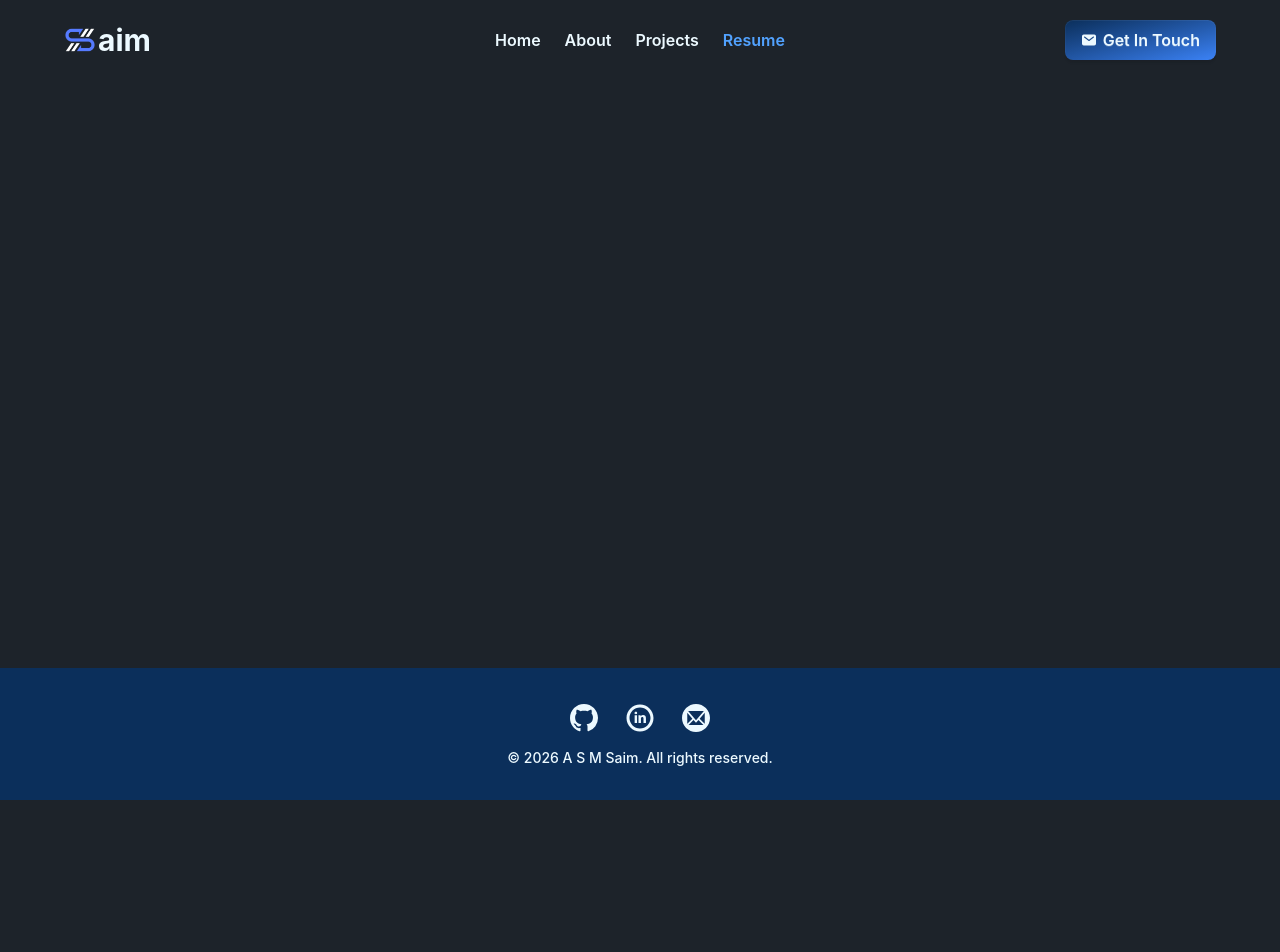
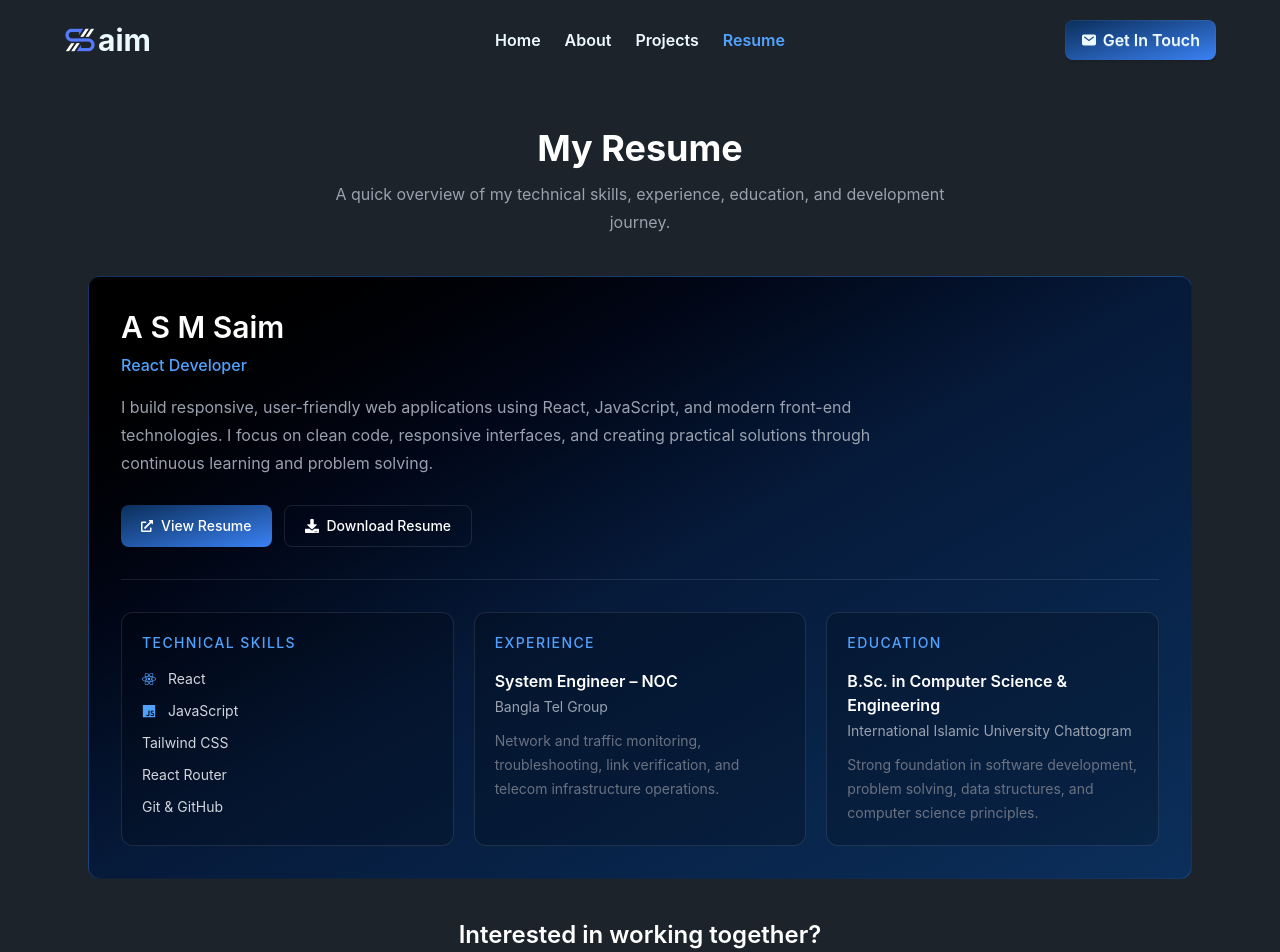
Before and after one commit to asm-saim/portfolio, a React (Vite) app: page /resume in a window 1280 px wide. Shown: the top 952 px of the page. Before the commit the page ends 800 px from the top, so only its background shows below. Built offline with nearby package versions, Linux system fonts and the light colour scheme.

Commit message:
resume section implemented

```diff
--- a/src/components/States/States.jsx
+++ b/src/components/States/States.jsx
@@ -13,7 +13,7 @@ const Stats = () => {
       description: "Tools and technologies",
     },
     {
-      value: "120+",
+      value: "80+",
       title: "GitHub Repos",
       description: "Repositories",
     },
--- a/src/pages/Resume/Resume.jsx
+++ b/src/pages/Resume/Resume.jsx
@@ -1,17 +1,180 @@
 import React from "react";
 import PageMeta from "../../components/PageMeta/PageMeta";
+import {
+  FaDownload,
+  FaExternalLinkAlt,
+  FaReact,
+  FaJs,
+  FaGithub,
+} from "react-icons/fa";
 
 const Resume = () => {
   return (
     <>
-      <>
-        <PageMeta
-          title="Resume | A S M Saim"
-          description="View the resume of A S M Saim, a React Developer with a background in Computer Science & Engineering and experience building modern web applications."
-        />
+      <PageMeta
+        title="Resume | A S M Saim"
+        description="View the resume of A S M Saim, a React Developer skilled in React, JavaScript, Tailwind CSS, and modern web technologies."
+      />
 
-        {/* Resume content */}
-      </>
+      <section className="max-w-6xl mx-auto px-4 sm:px-6 py-12">
+
+        {/* Header */}
+        <div className="text-center mb-10">
+
+          <h1 className="text-3xl sm:text-4xl font-bold text-white">
+            My Resume
+          </h1>
+
+          <p className="mt-3 max-w-2xl mx-auto text-sm sm:text-base text-gray-400 leading-7">
+            A quick overview of my technical skills, experience, education,
+            and development journey.
+          </p>
+        </div>
+
+        {/* Resume Card */}
+        <div className="rounded-xl border border-blue-400/20 bg-gradient-to-br from-[#000000] via-[#061A3A] to-[#0B2F5B] p-6 sm:p-8">
+
+          {/* Intro */}
+          <div className="max-w-3xl">
+            <h2 className="text-2xl sm:text-3xl font-semibold text-white">
+              A S M Saim
+            </h2>
+
+            <p className="mt-2 text-blue-400 font-medium">
+              React Developer
+            </p>
+
+            <p className="mt-4 text-sm sm:text-base text-gray-400 leading-7">
+              I build responsive, user-friendly web applications using React,
+              JavaScript, and modern front-end technologies. I focus on clean
+              code, responsive interfaces, and creating practical solutions
+              through continuous learning and problem solving.
+            </p>
+          </div>
+
+          {/* Buttons */}
+          <div className="mt-7 flex flex-wrap gap-3">
+            <a
+              href="/resume.pdf"
+              target="_blank"
+              rel="noopener noreferrer"
+              className="flex items-center gap-2 rounded-lg bg-gradient-to-br from-[#0B2F5B] to-[#3B82F6] px-5 py-2.5 text-sm font-medium text-white transition-all duration-300 hover:-translate-y-1 hover:shadow-[0_0_20px_rgba(59,130,246,0.6)]"
+            >
+              <FaExternalLinkAlt className="text-xs" />
+              View Resume
+            </a>
+
+            <a
+              href="/resume.pdf"
+              download
+              className="flex items-center gap-2 rounded-lg border border-white/10 px-5 py-2.5 text-sm font-medium text-white transition-all duration-300 hover:-translate-y-1 hover:border-blue-400/40 hover:text-blue-400"
+            >
+              <FaDownload className="text-sm" />
+              Download Resume
+            </a>
+          </div>
+
+          {/* Divider */}
+          <div className="my-8 border-t border-white/10"></div>
+
+          {/* Highlights */}
+          <div className="grid grid-cols-1 md:grid-cols-3 gap-5">
+
+            {/* Skills */}
+            <div className="rounded-xl border border-white/10 bg-black/20 p-5">
+              <h3 className="text-sm font-medium tracking-widest text-blue-400 uppercase">
+                Technical Skills
+              </h3>
+
+              <div className="mt-4 space-y-3 text-sm text-gray-300">
+
+                <div className="flex items-center gap-3">
+                  <FaReact className="text-blue-400" />
+                  <span>React</span>
+                </div>
+
+                <div className="flex items-center gap-3">
+                  <FaJs className="text-blue-400" />
+                  <span>JavaScript</span>
+                </div>
+
+                <p>Tailwind CSS</p>
+                <p>React Router</p>
+                <p>Git & GitHub</p>
+              </div>
+            </div>
+
+            {/* Experience */}
+            <div className="rounded-xl border border-white/10 bg-black/20 p-5">
+              <h3 className="text-sm font-medium tracking-widest text-blue-400 uppercase">
+                Experience
+              </h3>
+
+              <div className="mt-4">
+                <h4 className="font-semibold text-white">
+                  System Engineer – NOC
+                </h4>
+
+                <p className="mt-1 text-sm text-gray-400">
+                  Bangla Tel Group
+                </p>
+
+                <p className="mt-3 text-sm text-gray-500 leading-6">
+                  Network and traffic monitoring, troubleshooting, link
+                  verification, and telecom infrastructure operations.
+                </p>
+              </div>
+            </div>
+
+            {/* Education */}
+            <div className="rounded-xl border border-white/10 bg-black/20 p-5">
+              <h3 className="text-sm font-medium tracking-widest text-blue-400 uppercase">
+                Education
+              </h3>
+
+              <div className="mt-4">
+                <h4 className="font-semibold text-white">
+                  B.Sc. in Computer Science & Engineering
+                </h4>
+
+                <p className="mt-1 text-sm text-gray-400">
+                  International Islamic University Chattogram
+                </p>
+
+                <p className="mt-3 text-sm text-gray-500 leading-6">
+                  Strong foundation in software development, problem solving,
+                  data structures, and computer science principles.
+                </p>
+              </div>
+            </div>
+
+          </div>
+        </div>
+
+        {/* Bottom CTA */}
+        <div className="mt-10 text-center">
+          <h2 className="text-xl sm:text-2xl font-semibold text-white">
+            Interested in working together?
+          </h2>
+
+          <p className="mt-2 text-sm text-gray-400">
+            Feel free to connect with me or explore my projects.
+          </p>
+
+          <div className="mt-5 flex justify-center">
+            <a
+              href="https://github.com/asm-saim"
+              target="_blank"
+              rel="noopener noreferrer"
+              className="flex items-center gap-2 rounded-lg border border-white/10 px-5 py-2.5 text-sm font-medium text-white transition-all duration-300 hover:-translate-y-1 hover:border-blue-400/40 hover:text-blue-400"
+            >
+              <FaGithub />
+              GitHub
+            </a>
+          </div>
+        </div>
+
+      </section>
     </>
   );
 };
```
